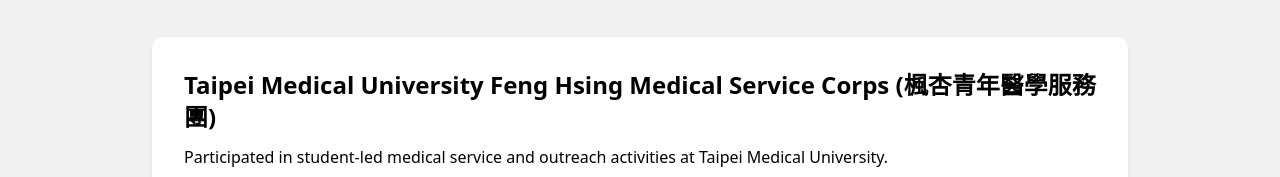
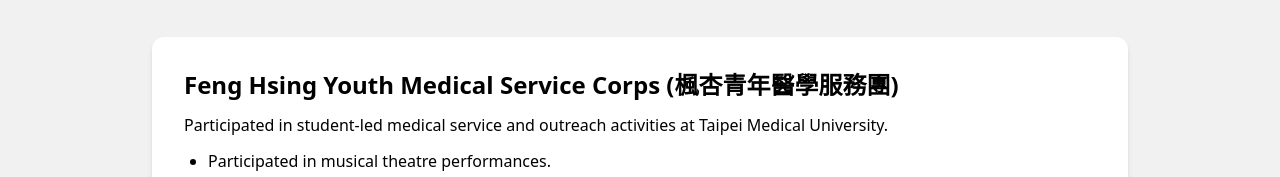
Before and after one commit to Cody-Yeh/codyyeh0425.github.io, a Next.js app: page /extracurricular in a window 1280 px wide. Shown: the part 211-388 px from the top of the page. Built offline with nearby package versions, Linux system fonts and the light colour scheme.

Commit message:
Update awards section to concise format

```diff
--- a/pages/extracurricular.tsx
+++ b/pages/extracurricular.tsx
@@ -14,7 +14,7 @@
         {/* TEXT */}
         <div className="text-black dark:text-white">
           <h2 className="text-2xl font-bold">
-            Taipei Medical University Feng Hsing Medical Service Corps (楓杏青年醫學服務團)
+            Feng Hsing Youth Medical Service Corps (楓杏青年醫學服務團)
           </h2>
 
           <p className="mt-3">
```
